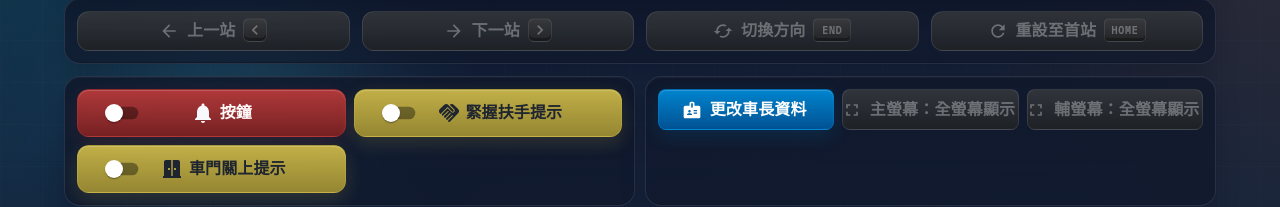
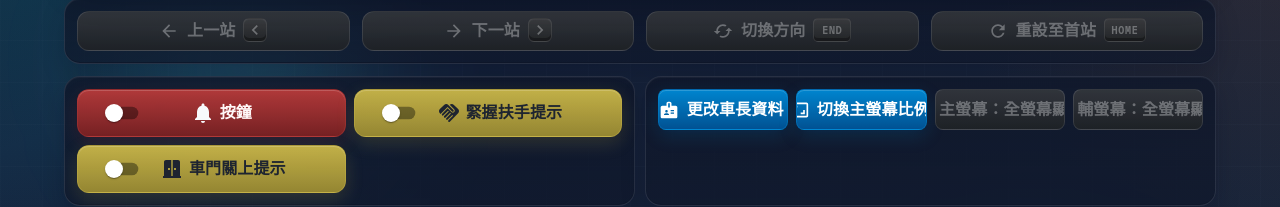
Before and after one commit to silverfankw/kmb-dpip, a React (Vite) app: page / in a window 1280 px wide. Shown: the part 128-335 px from the top of the page. Built offline with nearby package versions, Linux system fonts and the light colour scheme; no server answers; a web font is replaced by a local one.

Commit message:
backup current version

```diff
--- a/src/App.jsx
+++ b/src/App.jsx
@@ -3,7 +3,7 @@ import {
 	ControlPanel, MainDisplayPanel, AuxiliaryDisplayPanel
 } from '@components'
 
-import { useRef, useCallback, useEffect } from 'react'
+import { useRef, useCallback, useEffect, useState } from 'react'
 import { useSelector, useDispatch } from 'react-redux'
 import { useKeyboardNavigation, useLocalStorageState} from "@hooks"
 
@@ -91,11 +91,23 @@ const styles = {
 		"outline outline-[0.8rem] max-sm:outline-[0.55rem] outline-[rgba(8,11,18,0.98)]",
 		"z-1",
 	].join(" "),
+	mainMonitorWideStyle: [
+		"w-[1200px] h-[400px]",
+		"max-xl:w-[1050px] max-xl:h-[350px]",
+		"max-md:w-[900px] max-md:h-[300px]",
+		"max-sm:w-[480px] max-sm:h-[160px]",
+		"shadow-[0_20px_36px_rgba(2,6,23,0.42),0_10px_22px_rgba(15,23,42,0.38)]",
+		"border-[.375rem] max-md:border-[.25em] border-solid border-[rgba(24,31,41,0.96)]",
+		"rounded-xl",
+		"outline outline-[0.8rem] max-sm:outline-[0.55rem] outline-[rgba(8,11,18,0.98)]",
+		"z-1",
+	].join(" "),
 }
 
 const App = () => {
 
 	const dispatch = useDispatch()
+	const [isMainMonitorWide, setIsMainMonitorWide] = useState(false)
 	const { hasStoredData, storedData, saveToLocalStorage, saveToLocalStorageNow } = useLocalStorageState()
 	const { isUserSelectedRoute, loadingError, routeDetail, currentStopIndex } = useSelector(state => state.routeSelection)
 	const { routes } = useSelector(state => state.route)
@@ -110,6 +122,7 @@ const App = () => {
 	const queryStatusValue = `${styles.queryStatusValue} ${isLightMode ? "text-slate-900" : "text-slate-100"}`
 	const queryStatusRouteValue = `${styles.queryStatusRouteValue} ${isLightMode ? "text-slate-900" : "text-slate-100"}`
 	const queryStatusDivider = `${styles.queryStatusDivider} ${isLightMode ? "text-slate-400" : "text-slate-500"}`
+	const mainMonitorStyle = isMainMonitorWide ? styles.mainMonitorWideStyle : styles.monitorStyle
 
 	// Load route data into Redux once on startup
 	useEffect(() => {
@@ -206,7 +219,9 @@ const App = () => {
 						<ControlPanel
 							uiMode={uiMode}
 							mainScreenTarget={mainScreenTarget}
-							secScreenTarget={secScreenTarget} />
+							secScreenTarget={secScreenTarget}
+							isMainMonitorWide={isMainMonitorWide}
+							onToggleMainMonitorStyle={() => setIsMainMonitorWide(isWide => !isWide)} />
 					</section>
 
 					{/* DPIP main screen with full details */}
@@ -215,7 +230,10 @@ const App = () => {
 							(<ErrorMessage error={loadingError} />) :
 							(<>
 								<div className={styles.monitorShell}>
-									<MainDisplayPanel monitorStyle={styles.monitorStyle} screenTarget={mainScreenTarget} />
+									<MainDisplayPanel
+										monitorStyle={mainMonitorStyle}
+										screenTarget={mainScreenTarget}
+										isWide={isMainMonitorWide} />
 								</div>
 								<div className={styles.monitorShell}>
 									<AuxiliaryDisplayPanel monitorStyle={styles.monitorStyle} screenTarget={secScreenTarget} />
--- a/src/assets/styles/asyncSelect.css
+++ b/src/assets/styles/asyncSelect.css
@@ -1,5 +1,10 @@
 .routeInputSelect__input {
-    text-transform: uppercase;
+    text-transform: none !important;
+    font-family: 'Noto Sans HK', 'Microsoft JhengHei', 'PingFang HK', sans-serif;
+}
+
+.routeInputSelect__input::placeholder {
+    text-transform: none;
 }
 
 @media (max-width: 768px) {
--- a/src/components/DPIP/ControlPanel/ControlPanel.jsx
+++ b/src/components/DPIP/ControlPanel/ControlPanel.jsx
@@ -15,7 +15,13 @@ const styles = {
     driverInfoGrid: "grid gap-2.5 md:grid-cols-3",
 }
 
-export const ControlPanel = ({ mainScreenTarget, secScreenTarget, uiMode = "night" }) => {
+export const ControlPanel = ({
+    mainScreenTarget,
+    secScreenTarget,
+    isMainMonitorWide,
+    onToggleMainMonitorStyle,
+    uiMode = "night",
+}) => {
     const userPreference = useSelector(state => state.userPreference)
     const sectionClassName = `${styles.sectionBase} ${uiMode === "light" ? styles.sectionLight : styles.sectionNight}`
 
@@ -36,6 +42,8 @@ export const ControlPanel = ({ mainScreenTarget, secScreenTarget, uiMode = "nigh
                 <FuncButtonGroup
                     mainScreenTarget={mainScreenTarget}
                     secScreenTarget={secScreenTarget}
+                    isMainMonitorWide={isMainMonitorWide}
+                    onToggleMainMonitorStyle={onToggleMainMonitorStyle}
                 />
             ),
         },
--- a/src/components/DPIP/ControlPanel/FuncButtonGroup.jsx
+++ b/src/components/DPIP/ControlPanel/FuncButtonGroup.jsx
@@ -7,9 +7,15 @@ import { setCustomizeDriverInfoToggle } from "@store/userPreferenceSlice"
 import { Button, Tooltip, Typography } from '@mui/material'
 import BadgeIcon from '@mui/icons-material/Badge'
 import FullscreenIcon from '@mui/icons-material/Fullscreen'
+import AspectRatioIcon from '@mui/icons-material/AspectRatio'
 
 
-export const FuncButtonGroup = ({ mainScreenTarget, secScreenTarget }) => {
+export const FuncButtonGroup = ({
+    mainScreenTarget,
+    secScreenTarget,
+    isMainMonitorWide,
+    onToggleMainMonitorStyle,
+}) => {
 
     const { isUserSelectedRoute } = useSelector(state => state.routeSelection)
     const { customizeDriverInfoToggle, language } = useSelector(state => state.userPreference)
@@ -50,7 +56,7 @@ export const FuncButtonGroup = ({ mainScreenTarget, secScreenTarget }) => {
         },
     }
     const groupStyles = {
-        grid: "grid w-full gap-1.5 sm:grid-cols-3 sm:gap-2",
+        grid: "grid w-full gap-1.5 sm:grid-cols-2 xl:grid-cols-4 sm:gap-2",
         item: "block w-full min-w-0",
         desktopOnly: "block w-full min-w-0",
     }
@@ -98,6 +104,22 @@ export const FuncButtonGroup = ({ mainScreenTarget, secScreenTarget }) => {
                 children: <Typography component="span" sx={buttonLabelSx}>{appText.customizeDriverInfo}</Typography>,
             },
         },
+        {
+            key: 'main-display-aspect-ratio',
+            tooltip: appText.mainDisplayStyleTooltip,
+            wrapperClassName: groupStyles.item,
+            buttonProps: {
+                fullWidth: true,
+                'aria-label': appText.mainDisplayStyle,
+                'aria-pressed': isMainMonitorWide,
+                sx: buttonSx,
+                color: 'info',
+                variant: 'contained',
+                startIcon: <AspectRatioIcon />,
+                onClick: onToggleMainMonitorStyle,
+                children: <Typography component="span" sx={buttonLabelSx}>{appText.mainDisplayStyle}</Typography>,
+            },
+        },
         ...fullscreenBtnAttr.map(({ key, target, label }) => ({
             key,
             type: 'fullscreen',
--- a/src/components/DPIP/MainPanel/MainDisplayPanel.jsx
+++ b/src/components/DPIP/MainPanel/MainDisplayPanel.jsx
@@ -27,6 +27,13 @@ const basestyles = {
         "grid",
         "grid-cols-[0.25fr_1fr]",
         "grid-rows-[0.5fr_1.85fr_0.0375fr_1fr_0.125fr]"
+    ].join(" "),
+
+    parentGridWide: [
+        "select-none",
+        "grid",
+        "grid-cols-[0.25fr_1fr]",
+        "grid-rows-[0.5fr_1.85fr_0.125fr]"
     ].join(" "),
 
     nextStopIndicatorGrid: [
@@ -116,7 +123,7 @@ const basestyles = {
     noticeEnOverrideStyle: "!text-[3.75cqw]"
 }
 
-export const MainDisplayPanel = ({ monitorStyle, screenTarget }) => {
+export const MainDisplayPanel = ({ monitorStyle, screenTarget, isWide = false }) => {
 
     const {
         routeDetail,
@@ -217,9 +224,10 @@ export const MainDisplayPanel = ({ monitorStyle, screenTarget }) => {
     // Compose dynamic classes
     const styles = {
         ...basestyles,
-        parentGrid: `${basestyles.parentGrid} ${monitorStyle}`,
+        parentGrid: `${isWide ? basestyles.parentGridWide : basestyles.parentGrid} ${monitorStyle}`,
         nextStopIndicatorGrid: `${basestyles.nextStopIndicatorGrid} ${stopPressed ? "bg-[#FF0000] text-white" : "bg-[#FFFF00] text-black"}`,
         routeHeadingGrid: `${basestyles.routeHeadingGrid} ${isFirstStop ? basestyles.routeHeadingGridFirstStop : basestyles.routeHeadingGridDefault}`,
+        stopNameGrid: `${basestyles.stopNameGrid} ${isWide ? "hidden" : ""}`,
         driverInfoGrid: `${basestyles.driverInfoGrid} ${stopPressed ? "bg-[#FF0000]" : "bg-black"}`
     }
 
--- a/src/components/sharedComponentConfig.js
+++ b/src/components/sharedComponentConfig.js
@@ -69,6 +69,8 @@ export const appTextConfig = {
         handrailNotice: '緊握扶手提示',
         mindDoorNotice: '車門關上提示',
         customizeDriverInfo: '更改車長資料',
+        mainDisplayStyle: '切換主螢幕比例',
+        mainDisplayStyleTooltip: '切換主螢幕的 5:3 與 5:2 顯示比例',
         fullscreenMain: '主螢幕：全螢幕顯示',
         fullscreenSec: '輔螢幕：全螢幕顯示',
         driverInfoTooltip: '自定義車長資料顯示',
@@ -92,6 +94,8 @@ export const appTextConfig = {
         handrailNotice: 'Handrail',
         mindDoorNotice: 'Door-closing',
         customizeDriverInfo: 'Edit driver info',
+        mainDisplayStyle: 'Toggle main display ratio',
+        mainDisplayStyleTooltip: 'Switch the main display between 5:3 and 5:2 ratios',
         fullscreenMain: 'Main display: fullscreen',
         fullscreenSec: 'Aux display: fullscreen',
         driverInfoTooltip: 'Customize driver information display',
```
